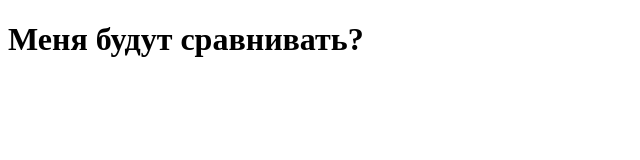
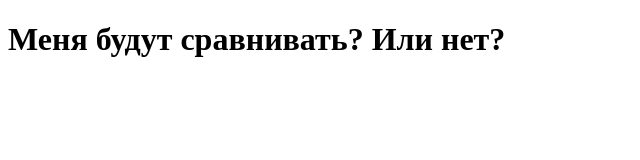
Before and after one commit to LapinaOlga/third-project, a plain HTML site: page index.html in a window 1280 px wide. Shown: the whole page, without its empty margins (0-640 px from the left). Drawn offline with Linux system fonts and the light colour scheme.

Commit message:
внесены изменения

```diff
--- a/index.html
+++ b/index.html
@@ -6,6 +6,6 @@
 
 </head>
 <body>
-<h1>Меня будут сравнивать?</h1>
+<h1>Меня будут сравнивать?  Или нет?</h1>
 </body>
 </html>
```
